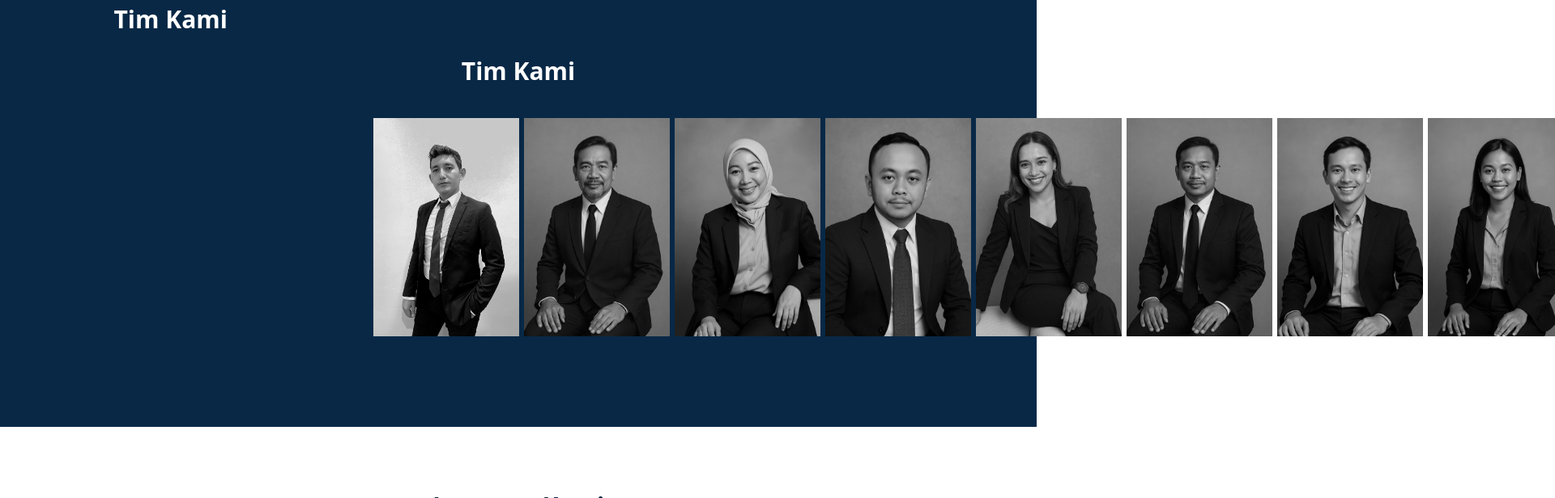
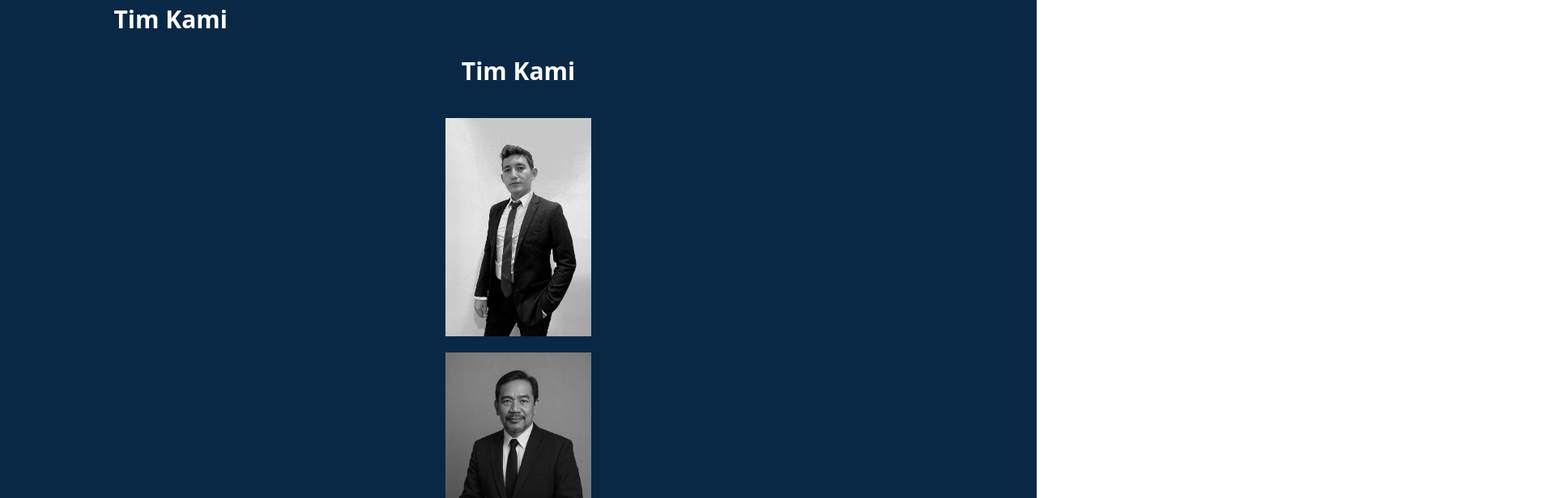
Before and after one commit to ProfAdri90/estetic-dinamis, a Next.js app: page / in a window 1280 px wide. Shown: the part 3570-4186 px from the top of the page at 81% size, 1920 px wide, since content can reach past the window. Built offline with nearby package versions, Linux system fonts and the light colour scheme.

Commit message:
Update OurTeams.jsx

```diff
--- a/components/OurTeams.jsx
+++ b/components/OurTeams.jsx
@@ -18,7 +18,7 @@ export default function OurTeams() {
     <section id="tim" className="scroll-mt-[140px] px-4 py-16 bg-[#082846] text-white">
       <h2 className="text-center text-3xl font-bold mb-10">Tim Kami</h2>
 
-      <div className="flex justify-between max-w-[1440px] mx-auto gap-[6px]">
+      <div className="flex justify-center flex-wrap gap-x-[10px] gap-y-[20px] max-w-[1440px] mx-auto">
   {teamMembers.map((member, i) => (
     <motion.div
       key={i}
```
Lines whose indentation alone changed are shown as unchanged.
